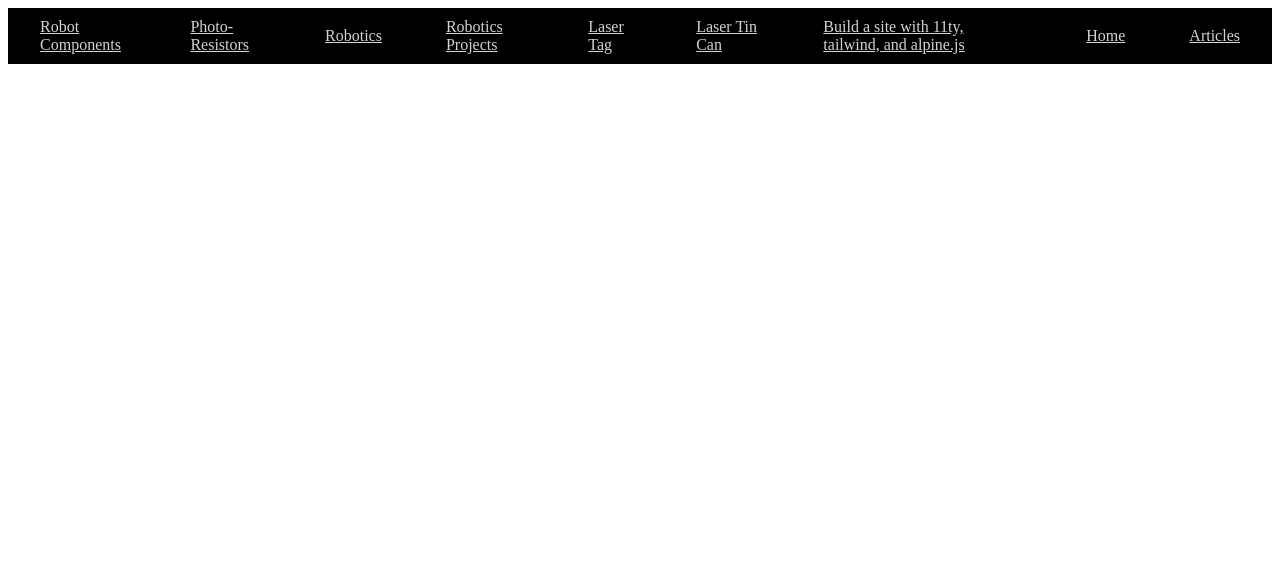
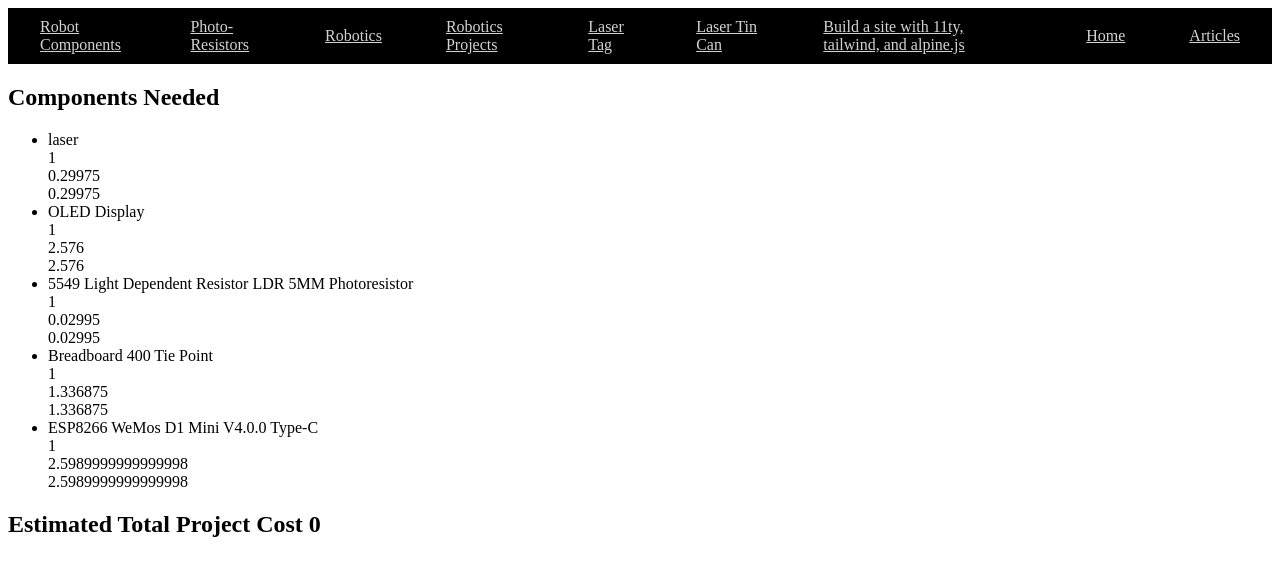
Before and after one commit to mkoelle/com.mkoelle, an Eleventy site: page src/guides/robotics/projects/laser-tin-can.md in a window 1280 px wide. Built offline with nearby package versions, Linux system fonts and the light colour scheme; Eleventy itself is replaced by a stand-in of ours; files that its build step writes are made by us from their sources.

Commit message:
add componets for laser-tin-can

```diff
--- a/src/guides/robotics/projects/laser-tin-can.md
+++ b/src/guides/robotics/projects/laser-tin-can.md
@@ -2,4 +2,26 @@
 title: "Laser Tin Can"
 layout: default
 tags: page
+components:
+  - name: laser
+    count: 1
+  - name: OLED Display
+    count: 1
+  - name: 5549 Light Dependent Resistor LDR 5MM Photoresistor
+    count: 1
+  - name: Breadboard 400 Tie Point
+    count: 1
+  - name: ESP8266 WeMos D1 Mini V4.0.0 Type-C
+    count: 1
 ---
+
+{% assign total_price = 0 %}
+
+## Components Needed
+<ul>
+{%- for doodad in components -%}
+  <li>{% projectItem doodad.name doodad.count%}</li>
+{%- endfor -%}
+</ul>
+
+## Estimated Total Project Cost {{ total_price }}
```
